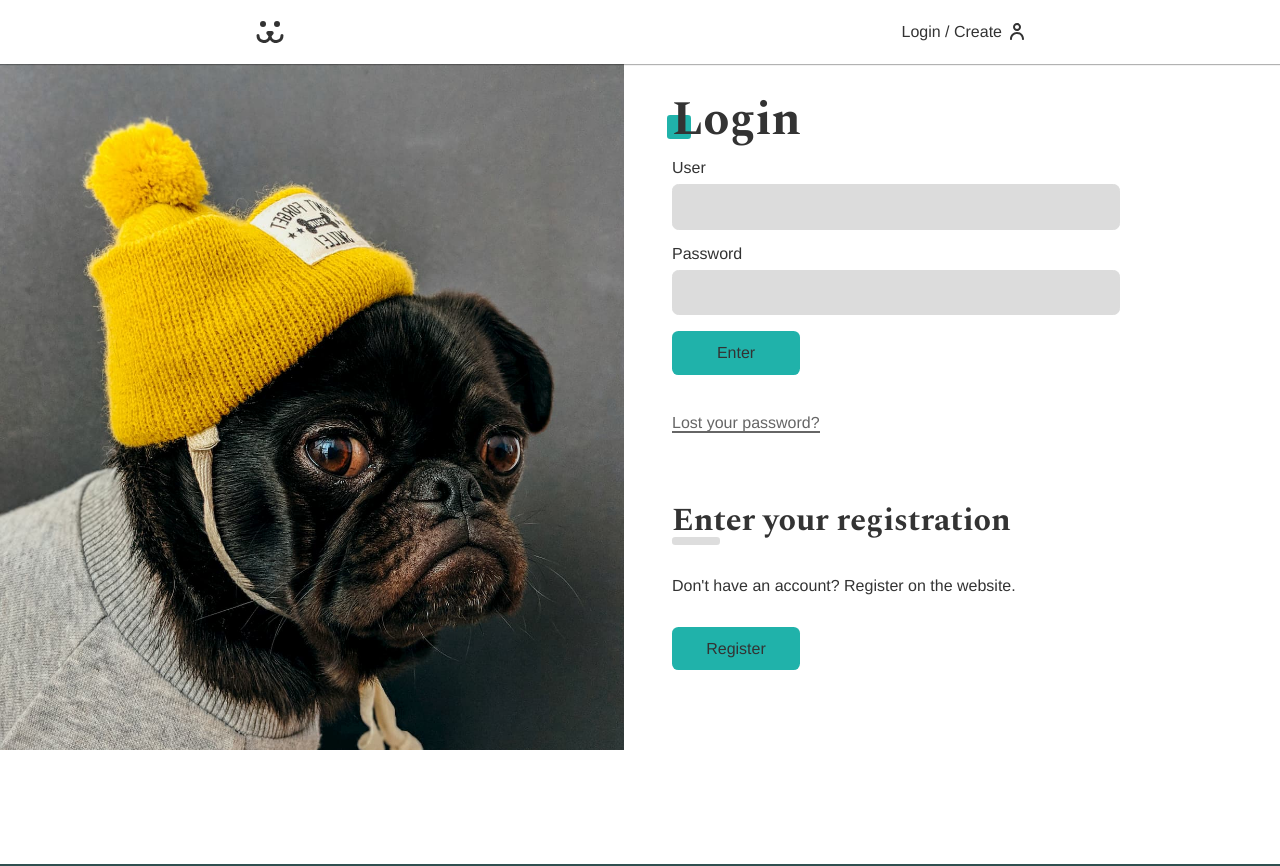
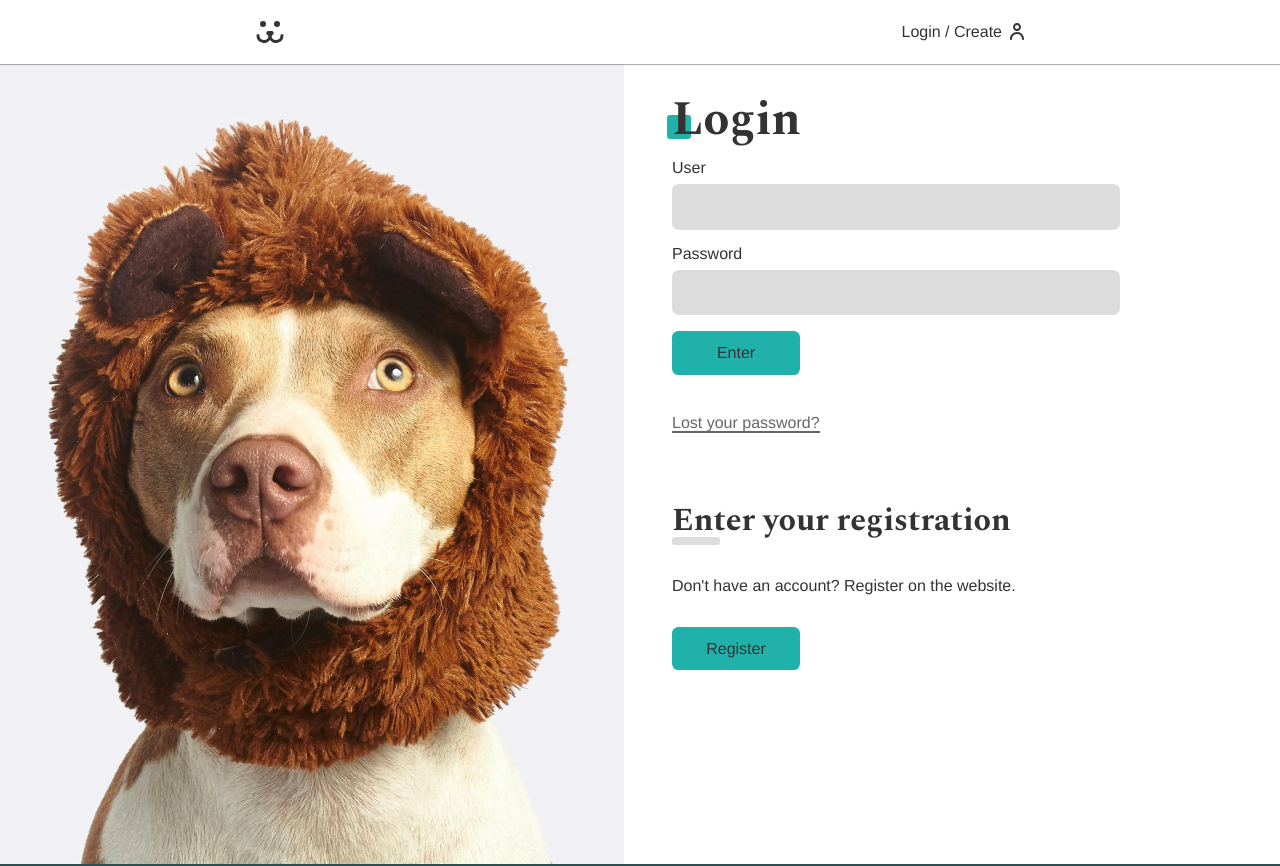
Before and after one commit to Lebarbote/dogs-project, a React (Vite) app: page /login in a window 1280 px wide. Shown: the top 866 px of the page. Built offline with nearby package versions, Linux system fonts and the light colour scheme.

Commit message:
login adjustment

```diff
--- a/src/Components/Login/Login.module.css
+++ b/src/Components/Login/Login.module.css
@@ -1,14 +1,14 @@
 .login {
   display: grid;
   grid-template-columns: 1fr 1fr;
-  min-width: 100vh;
+  min-height: 100vh;
   gap: 2rem;
 }
 
 .login::before {
   display: block;
   content: '';
-  background: url('../../Assets/login.jpg') no-repeat center center;
+  background: url('../../Assets/photo-login.jpg') no-repeat center center;
   background-size: cover;
 }
 
```
